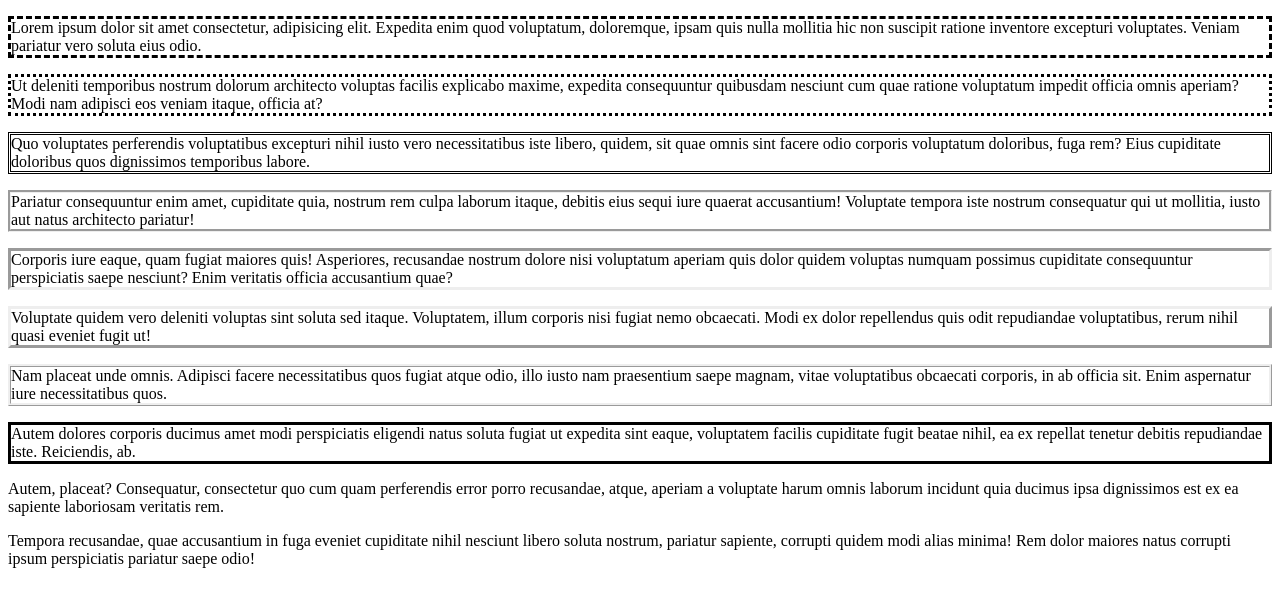
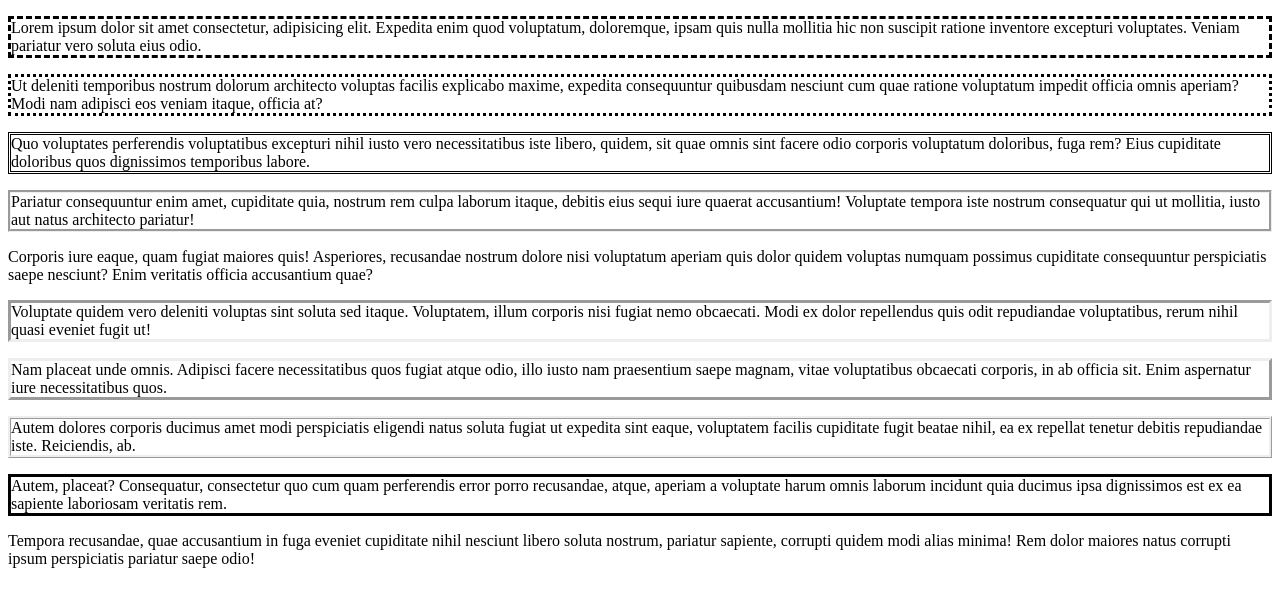
Before and after one commit to sebaek/web20200519, a plain HTML site: page css/border-style.html in a window 1280 px wide. Drawn offline with Linux system fonts and the light colour scheme.

Commit message:
border style

```diff
--- a/css/border-style.html
+++ b/css/border-style.html
@@ -17,19 +17,19 @@
         #p5 {
             border-style: hidden;
         }
-        #p5 {
+        #p6 {
             border-style: inset;
         }
-        #p6 {
+        #p7 {
             border-style: outset;
         }
-        #p7 {
+        #p8 {
             border-style: ridge;
         }
-        #p8 {
+        #p9 {
             border-style: solid;
         }
-        #p9 {
+        #p10 {
             border-style: none;
         }
     </style>
```
